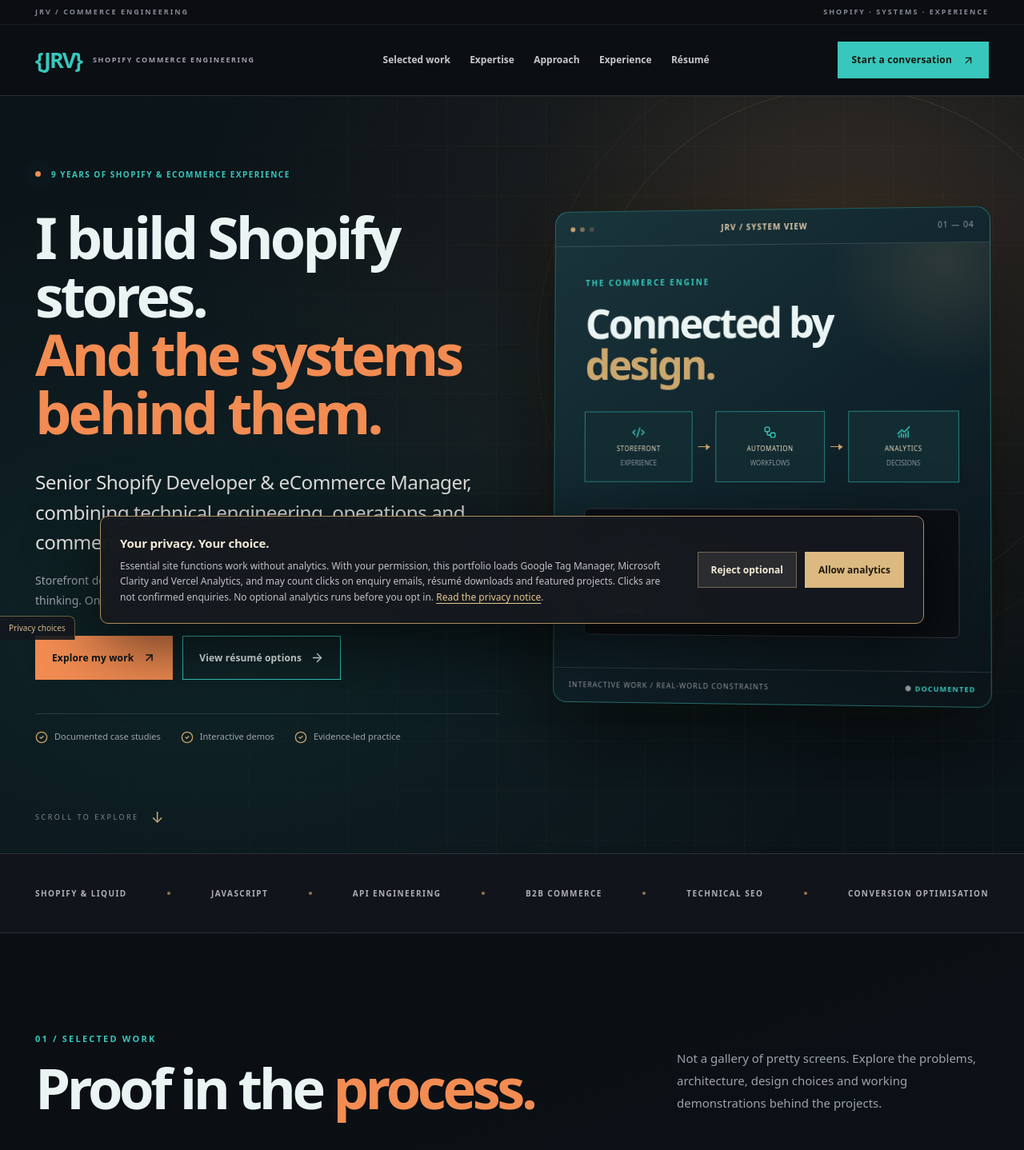
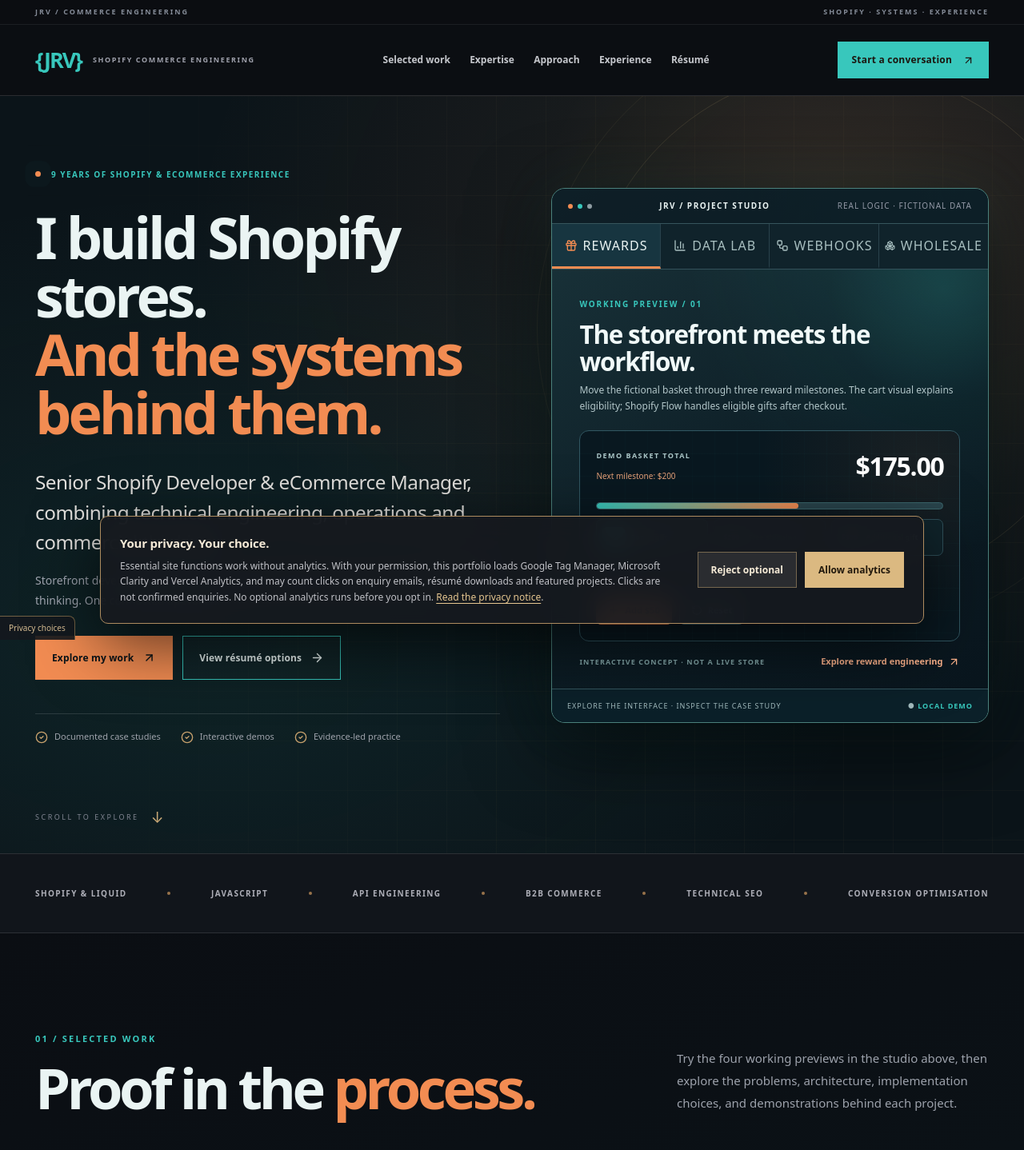
Before and after one commit to bonvallite/developer-portfolio, a Next.js app: page / in a window 1280 px wide. Shown: the top 1438 px of the page at 80% size. Built offline with nearby package versions, Linux system fonts and the light colour scheme.

Commit message:
feat(portfolio): replace static hero illustration with project studio and technical proof

```diff
--- a/app/page.tsx
+++ b/app/page.tsx
@@ -6,8 +6,10 @@ import {
   ShoppingBag, Sparkles, Workflow,
 } from 'lucide-react';
 import HomeJourney from './components/HomeJourney';
+import CommerceWorkbench from './components/CommerceWorkbench';
 import LeadComposer from './components/LeadComposer';
 import './cinematic-home.css';
+import './components/commerce-workbench.css';
 
 // 2026-11-20 Ember & Teal iteration. Public copy is service-led and intentionally
 // avoids personal-name SEO, private account identifiers and invented outcomes.
@@ -15,6 +17,9 @@ import './cinematic-home.css';
 // Featured case-study links and the public footer email carry optional,
 // consent-gated, fixed-value click markers without exposing URL or message data.
 // The previous site remains recoverable at backup/2026-11-20-pre-cinematic-rebuild.
+// 21 Nov visual upgrade: replace the static hero console with a working,
+// accessible four-project studio. Existing case studies, canonical metadata,
+// CTA routes, synthetic-data boundaries, and privacy settings are unchanged.
 // 21 Nov 2026 crawl: concise homepage description keeps Shopify, CRO, B2B
 // and integration search intent while avoiding truncated search snippets.
 export const metadata: Metadata = {
@@ -45,6 +50,7 @@ const cases = [
     response: 'An interactive ladder demo explains how cart visuals, rules and Shopify Flow work together.',
     href: '/projects/spend-and-save', link: 'Explore the reward journey', icon: Layers3,
     visual: 'rewards', note: 'Conceptual rules and a fictional demonstration',
+    stack: ['Liquid', 'JavaScript', 'Shopify Flow'],
   },
   {
     id: '02', tag: 'DATA / PYTHON / JAVASCRIPT', title: 'From scattered metrics to clearer decisions.',
@@ -53,6 +59,7 @@ const cases = [
     response: 'Source-specific retrieval patterns, structured CSV outputs and a transparent record of limitations.',
     href: '/analytics-lab', link: 'Try the Python analytics lab', icon: ChartNoAxesCombined,
     visual: 'analytics', note: 'Real engineering patterns, fictional dashboard data',
+    stack: ['Python', 'GA4', 'Data validation'],
   },
   {
     id: '03', tag: 'INTEGRATIONS / SERVERLESS', title: 'Commerce does not stop at checkout.',
@@ -61,6 +68,7 @@ const cases = [
     response: 'A documented architecture for authentication, webhook processing and recoverable synchronisation.',
     href: '/cartoncloud-integration', link: 'Explore the integration', icon: Workflow,
     visual: 'integration', note: 'Architectural case study; no production secrets',
+    stack: ['Cloudflare Workers', 'Webhooks', 'Shopify APIs'],
   },
   {
     id: '04', tag: 'B2B / STOREFRONT SYSTEMS', title: 'Wholesale buying, without the guesswork.',
@@ -69,6 +77,7 @@ const cases = [
     response: 'A fictional-data experience designed to make purchasing rules easier to navigate and validate.',
     href: '/b2b-modernisation', link: 'See the B2B experience', icon: ShoppingBag,
     visual: 'b2b', note: 'Independent interactive demonstration',
+    stack: ['Shopify B2B', 'Catalogues', 'UI engineering'],
   },
 ] as const;
 
@@ -126,23 +135,8 @@ export default function Home() {
             <div className="jrv2-hero-actions"><a className="jrv2-cta jrv2-cta-primary" href="#work">Explore my work <ArrowUpRight size={17} aria-hidden="true"/></a><a className="jrv2-cta jrv2-cta-ghost" href="/resume">View résumé options <ArrowRight size={17} aria-hidden="true"/></a></div>
             <div className="jrv2-hero-proof"><span><CircleCheck size={16} aria-hidden="true"/> Documented case studies</span><span><CircleCheck size={16} aria-hidden="true"/> Interactive demos</span><span><CircleCheck size={16} aria-hidden="true"/> Evidence-led practice</span></div>
           </div>
-          <div className="jrv2-hero-showcase" aria-label="Illustration of a connected Shopify commerce system">
-            <div className="jrv2-console">
-              <div className="jrv2-console-top"><span className="jrv2-console-dots" aria-hidden="true"><i/><i/><i/></span><b>JRV / SYSTEM VIEW</b><span>01 — 04</span></div>
-              <div className="jrv2-console-body">
-                <div className="jrv2-console-label">THE COMMERCE ENGINE</div>
-                <h2>Connected by<br/><em>design.</em></h2>
-                <div className="jrv2-console-nodes">
-                  <div><Code2 size={17} aria-hidden="true"/><span>STOREFRONT</span><b>EXPERIENCE</b></div>
-                  <i className="jrv2-node-connector" aria-hidden="true"/>
-                  <div><Workflow size={17} aria-hidden="true"/><span>AUTOMATION</span><b>WORKFLOWS</b></div>
-                  <i className="jrv2-node-connector" aria-hidden="true"/>
-                  <div><ChartNoAxesCombined size={17} aria-hidden="true"/><span>ANALYTICS</span><b>DECISIONS</b></div>
-                </div>
-                <div className="jrv2-console-code"><span>THE METHOD</span><div>01 <b>Understand</b> the problem</div><div>02 <b>Design</b> the system</div><div>03 <b>Build</b> with care</div><div>04 <b>Review</b> the evidence</div></div>
-              </div>
-              <div className="jrv2-console-bottom"><span>INTERACTIVE WORK / REAL-WORLD CONSTRAINTS</span><span>● <b>DOCUMENTED</b></span></div>
-            </div>
+          <div className="jrv2-hero-showcase" id="studio" aria-label="Explore four interactive portfolio project previews">
+            <CommerceWorkbench />
             <span className="jrv2-hero-orbit jrv2-hero-orbit-one" aria-hidden="true"/><span className="jrv2-hero-orbit jrv2-hero-orbit-two" aria-hidden="true"/>
           </div>
         </div>
@@ -153,13 +147,14 @@ export default function Home() {
 
       <section className="jrv2-section jrv2-work" id="work" aria-labelledby="jrv2-work-title">
         <div className="jrv2-wrap">
-          <div className="jrv2-section-head"><div><span className="jrv2-overline">01 / SELECTED WORK</span><h2 id="jrv2-work-title">Proof in the <em>process.</em></h2></div><p>Not a gallery of pretty screens. Explore the problems, architecture, design choices and working demonstrations behind the projects.</p></div>
+          <div className="jrv2-section-head"><div><span className="jrv2-overline">01 / SELECTED WORK</span><h2 id="jrv2-work-title">Proof in the <em>process.</em></h2></div><p>Try the four working previews in the studio above, then explore the problems, architecture, implementation choices, and demonstrations behind each project.</p></div>
           <div className="jrv2-case-grid">
             {cases.map((item, index) => <article className={'jrv2-case jrv2-case-' + (index+1)} key={item.id}>
               <div className="jrv2-case-heading"><span>{item.id} / {item.tag}</span><item.icon size={22} strokeWidth={1.5} aria-hidden="true"/></div>
               <CaseVisual mode={item.visual}/>
               <div className="jrv2-case-content">
                 <h3>{item.title}</h3><p className="jrv2-case-lede">{item.intro}</p>
+                <div className="jrv2-case-stack" aria-label="Project technologies"><span>TECH STACK</span>{item.stack.map(technology => <b key={technology}>{technology}</b>)}</div>
                 <div className="jrv2-case-story"><div><span>THE CHALLENGE</span><p>{item.challenge}</p></div><div><span>THE RESPONSE</span><p>{item.response}</p></div></div>
                 <div className="jrv2-case-bottom"><span className="jrv2-case-note">{item.note}</span><Link href={item.href} className="jrv2-case-link" data-jrv-track="case" data-jrv-case={item.visual}>{item.link} <MoveUpRight size={16} aria-hidden="true"/></Link></div>
               </div>
```
